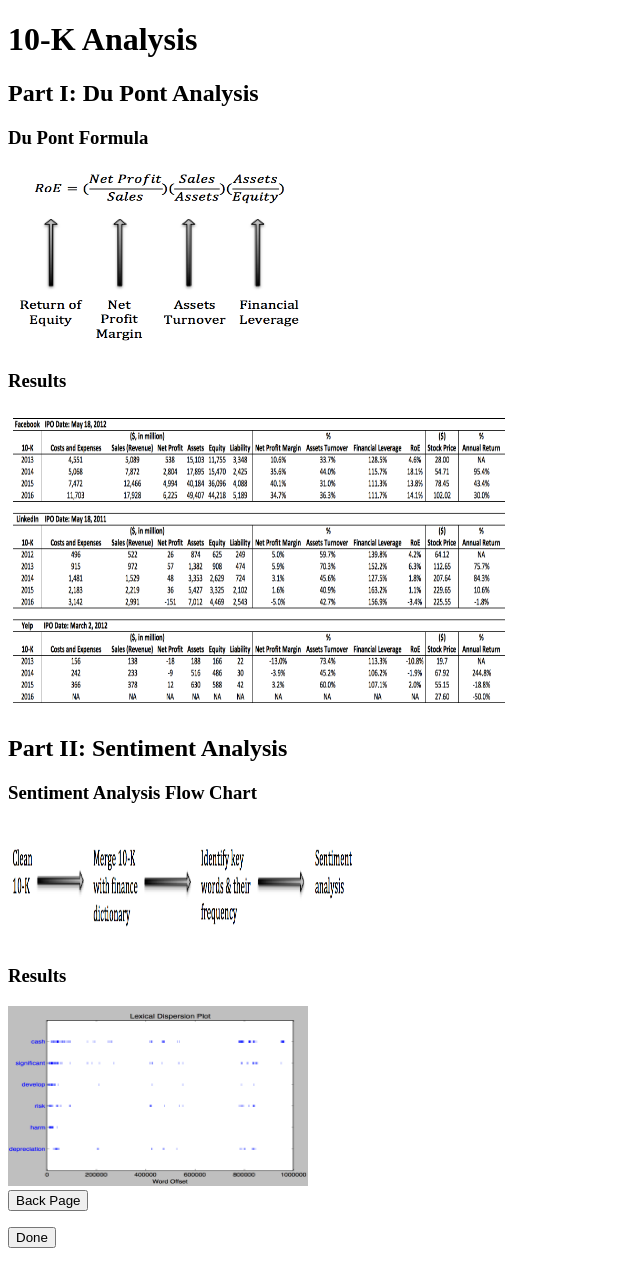
After one commit to zch880912/stock_app_copy, a Flask app: template templates/More_Analysis_4.html in a window 1280 px wide. The commit adds this page. Shown: the whole page, without its empty margins (0-640 px from the left). Run offline with Flask 2, Linux system fonts and the light colour scheme; the template is opened without the code that fills it, so the values that code supplies are empty.

Commit message:
make it better

```diff
--- a/app.py
+++ b/app.py
@@ -27,6 +27,10 @@
 def More_Analysis_3():
 	return render_template('More_Analysis_3.html')
 
+@app.route('/More_Analysis_4',methods=['POST'])
+def More_Analysis_4():
+	return render_template('More_Analysis_4.html')
+
 
 
 
--- a/templates/More_Analysis_3.html
+++ b/templates/More_Analysis_3.html
@@ -11,9 +11,9 @@
 	<input Type="button" VALUE="Back Page" onClick="history.go(-1);return true;">
 </form>
 
-<form method='POST' action='/' >
+<form method='POST' action='More_Analysis_4' >
    <p>
-   <input type='submit' value='Done' />
+   <input type='submit' value='Next Page' />
    </p>
 </form>
 
--- /dev/null
+++ b/templates/More_Analysis_4.html
@@ -0,0 +1,37 @@
+<!doctype html>
+<title>More Analysis 3</title>
+
+<body>
+<h1> 10-K Analysis </h1>
+<h2>Part I: Du Pont Analysis</h2>
+<h3>Du Pont Formula</h3>
+<div>
+<img src="../static/Du_Pont_Formula.png" width=300px; height=180px;/>
+</div>
+<h3>Results</h3>
+<div>
+<img src="../static/Du_Pont_Result.png" width=500px; height=300px;/>
+</div>
+
+<h2>Part II: Sentiment Analysis</h2>
+<h3>Sentiment Analysis Flow Chart</h3>
+<div>
+<img src="../static/Sentiment_Analysis_Flowchart.png" width=350px; height=120px;/>
+</div>
+<h3>Results</h3>
+<div>
+<img src="../static/Frequency.png" width=300px; height=180px;/>
+</div>
+
+
+<form>
+	<input Type="button" VALUE="Back Page" onClick="history.go(-1);return true;">
+</form>
+
+<form method='POST' action='/' >
+   <p>
+   <input type='submit' value='Done' />
+   </p>
+</form>
+
+</body>
```
Also changed, not shown: static/Du_Pont_Formula.png (added), static/Du_Pont_Result.png (added), static/Frequency.png (added), static/Sentiment_Analysis_Flowchart.png (added), 3 other files.
